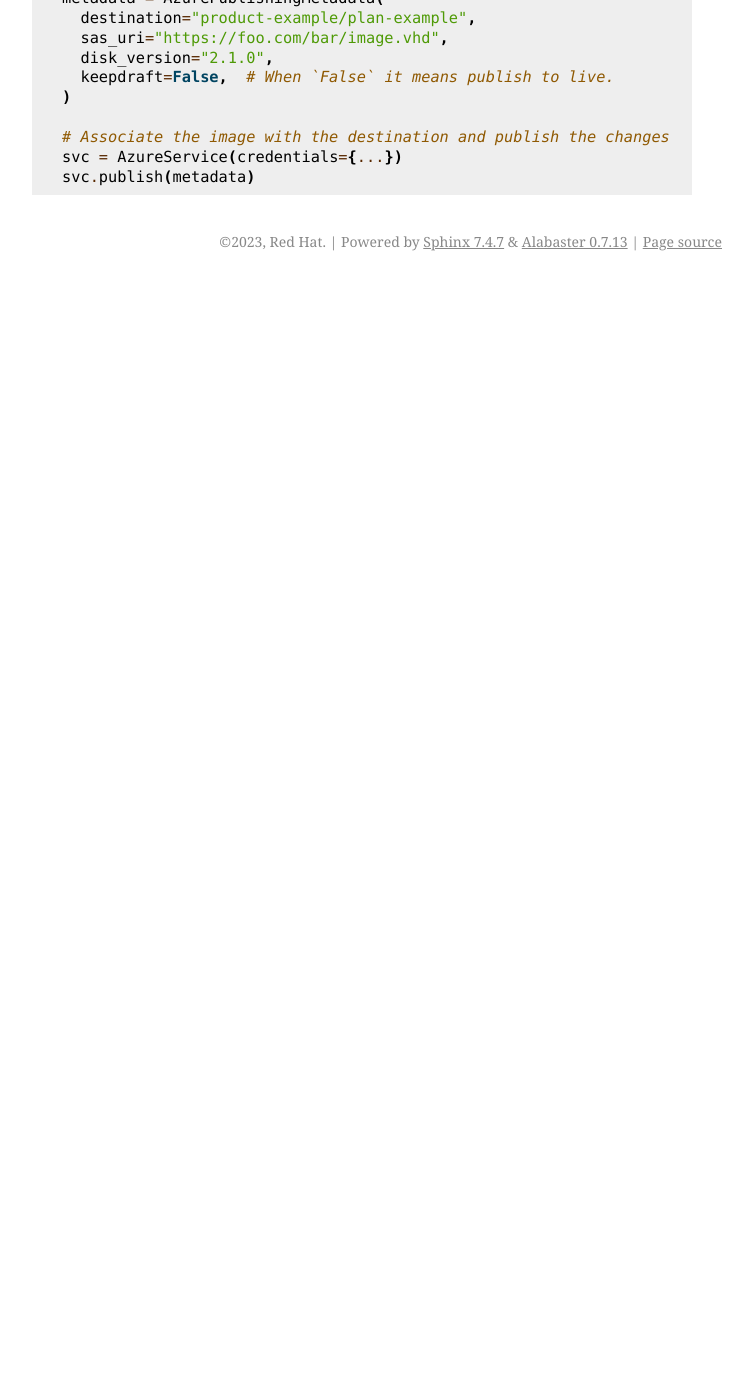
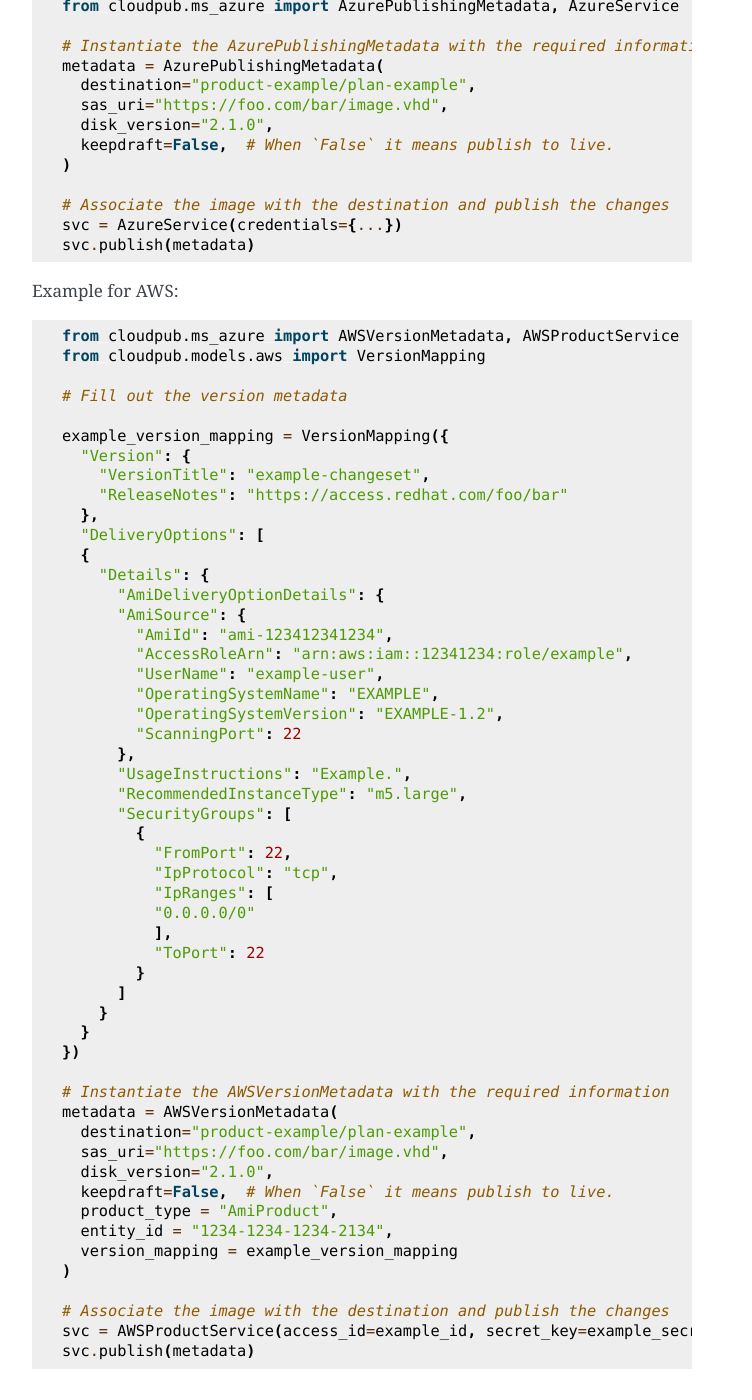
Before and after one commit to release-engineering/cloudpub, a Sphinx documentation site: the page built from docs/index.rst, in a window 1280 px wide and 1400 px high, scrolled down 827 px. Shown: the whole window, without its empty margins (388-1140 px from the left). Built offline with Sphinx 7.4.7, drawn with Linux system fonts in a browser that asks for light colours; before the commit the page ends 1108 px from its top, so only the background shows below that; some of the changed text lies outside the part shown.

```diff
--- a/docs/conf.py
+++ b/docs/conf.py
@@ -49,7 +49,7 @@ exclude_patterns = ['_build', 'Thumbs.db', '.DS_Store']
 # https://www.sphinx-doc.org/en/master/usage/configuration.html#options-for-html-output
 
 html_theme = 'alabaster'
-html_static_path = ['_static']
+# html_static_path = ['_static']
 
 html_sidebars = {
     "**": [
--- a/docs/index.rst
+++ b/docs/index.rst
@@ -17,6 +17,7 @@ Cloud Providers
 
    cloud_providers/base
    cloud_providers/azure
+   cloud_providers/aws
 
 
 Quick Start
@@ -48,3 +49,60 @@ Example for Azure:
     # Associate the image with the destination and publish the changes
     svc = AzureService(credentials={...})
     svc.publish(metadata)
+
+Example for AWS:
+
+.. code-block:: python
+
+    from cloudpub.ms_azure import AWSVersionMetadata, AWSProductService
+    from cloudpub.models.aws import VersionMapping
+
+    # Fill out the version metadata
+
+    example_version_mapping = VersionMapping({
+      "Version": {
+        "VersionTitle": "example-changeset",
+        "ReleaseNotes": "https://access.redhat.com/foo/bar"
+      },
+      "DeliveryOptions": [
+      {
+        "Details": {
+          "AmiDeliveryOptionDetails": {
+          "AmiSource": {
+            "AmiId": "ami-123412341234",
+            "AccessRoleArn": "arn:aws:iam::12341234:role/example",
+            "UserName": "example-user",
+            "OperatingSystemName": "EXAMPLE",
+            "OperatingSystemVersion": "EXAMPLE-1.2",
+            "ScanningPort": 22
+          },
+          "UsageInstructions": "Example.",
+          "RecommendedInstanceType": "m5.large",
+          "SecurityGroups": [
+            {
+              "FromPort": 22,
+              "IpProtocol": "tcp",
+              "IpRanges": [
+              "0.0.0.0/0"
+              ],
+              "ToPort": 22
+            }
+          ]
+        }
+      }
+    })
+
+    # Instantiate the AWSVersionMetadata with the required information
+    metadata = AWSVersionMetadata(
+      destination="product-example/plan-example",
+      sas_uri="https://foo.com/bar/image.vhd",
+      disk_version="2.1.0",
+      keepdraft=False,  # When `False` it means publish to live.
+      product_type = "AmiProduct",
+      entity_id = "1234-1234-1234-2134",
+      version_mapping = example_version_mapping
+    )
+
+    # Associate the image with the destination and publish the changes
+    svc = AWSProductService(access_id=example_id, secret_key=example_secret)
+    svc.publish(metadata)
```
Also changed, not shown: docs/cloud_providers/aws.rst (added, +33 -0 lines), docs/cloud_providers/azure.rst (line endings or trailing spaces), 2 other files.
